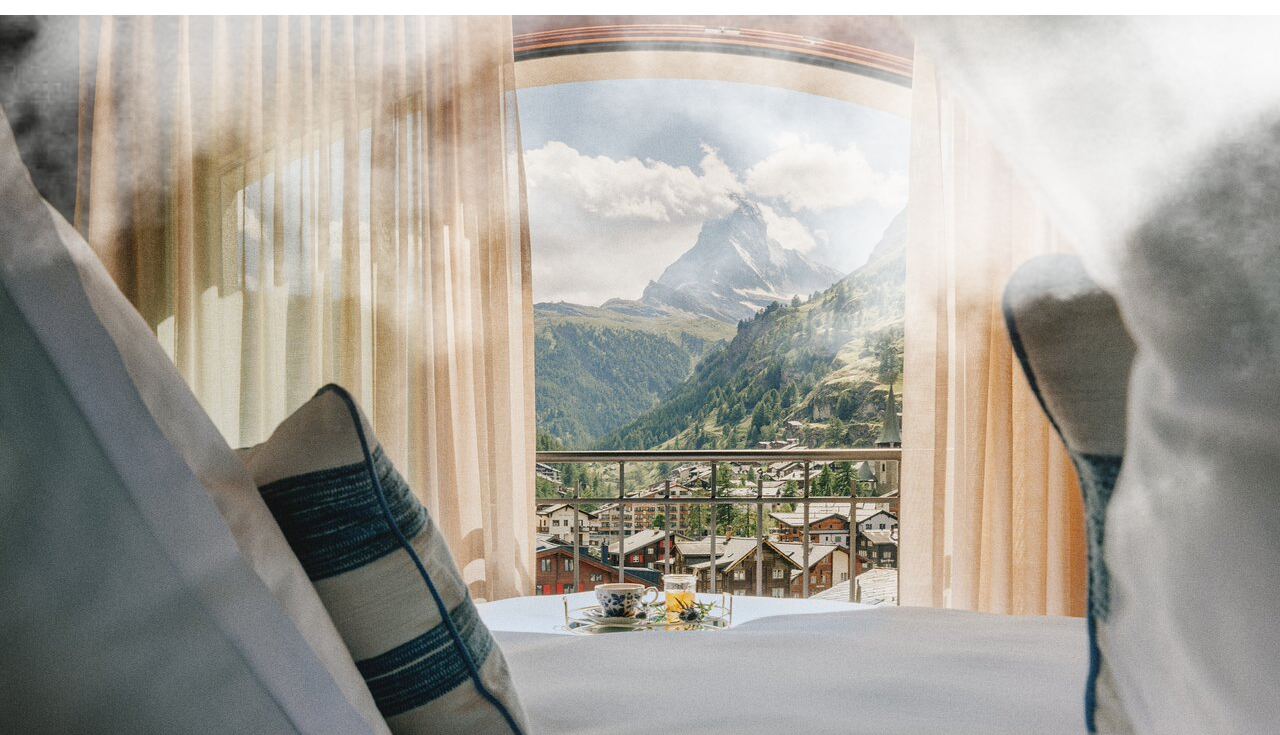
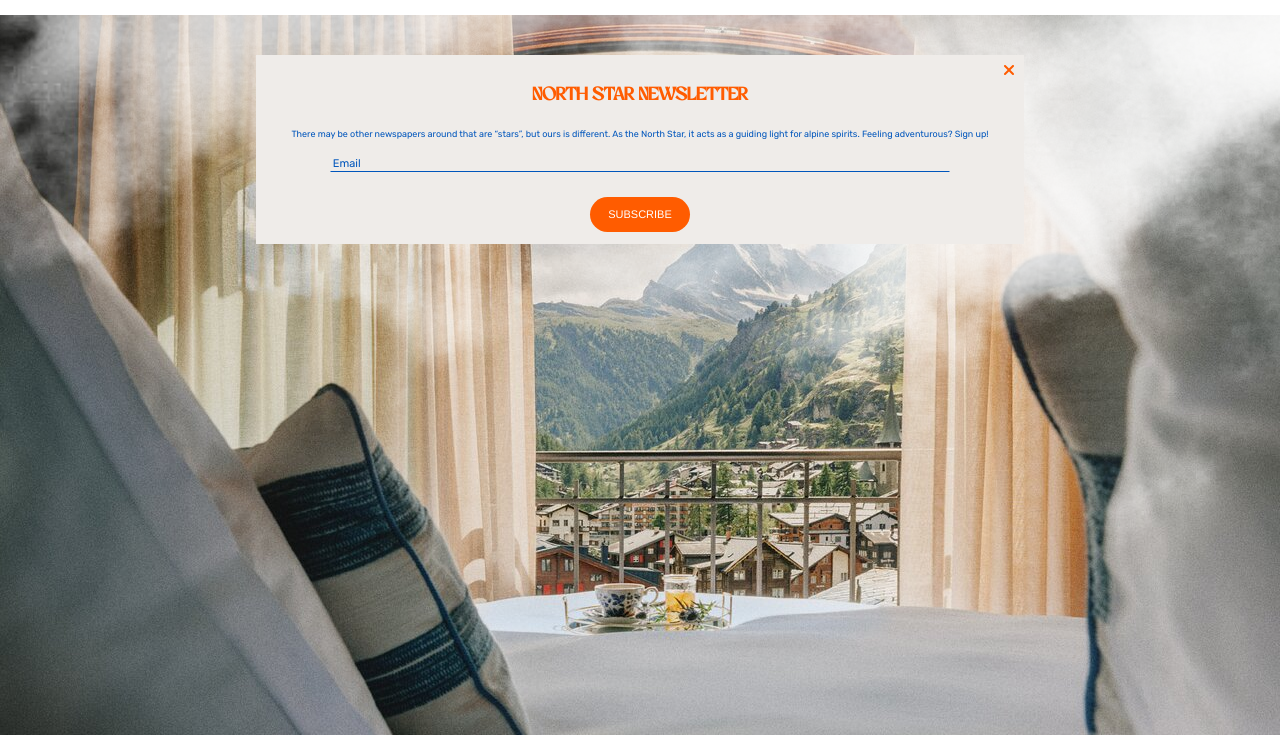
Before and after one commit to FridaDahl/Labri-Hotel, a plain HTML site: page index.html in a window 1280 px wide. Shown: the part 65-800 px from the top of the page. Drawn offline with nearby package versions, Linux system fonts and the light colour scheme; files that its build step writes are made by us from their sources.

Commit message:
popUp
popUp with styled input

```diff
--- a/stylesheets/base.scss
+++ b/stylesheets/base.scss
@@ -142,3 +142,65 @@ body{
         100% {left: -50%;}
     }
 }
+
+.popUp {
+    z-index: 999;
+    position: fixed;
+    top: 120px;
+    left: 0;
+    right: 0;
+    margin-left: auto;
+    margin-right: auto;
+    background-color: #efece9;
+    width: 60vw;
+    display: flex;
+    flex-direction: column;
+    align-items: center;
+
+    h3{
+        text-align: center;
+        font-size: 18px;
+        margin-top: 0;
+        margin-left: 12px;
+        margin-right: 12px;
+    }
+
+    p{
+        margin-left: 25px;
+        margin-right: 25px;
+        font-size: 9px;
+        line-height: 20px;
+        margin-top: 0;
+    }
+
+
+    input {
+        width: 80%;
+        margin-bottom: 25px;
+        background-color: transparent;
+        border: 1px solid transparent;
+        border-bottom: 1px solid #0056BC;
+        margin: 0px, 25px, 25px, 25px;
+        font-family: 'Rubik';
+    }
+
+    input::placeholder {
+        font-family: 'Rubik';
+        color: #0056BC;
+        font-size: 11px;
+    }
+
+    button {
+        margin-bottom: 12px;
+    }
+
+    .close {
+        width: 10px;
+        height: 10px;
+        align-self: flex-end;
+        margin: 10px;
+        background-image: url("../Assets/Icons/HamMenuClose.svg");
+        background-size: 10px 10px;
+        background-repeat: no-repeat;
+    }
+}
```
